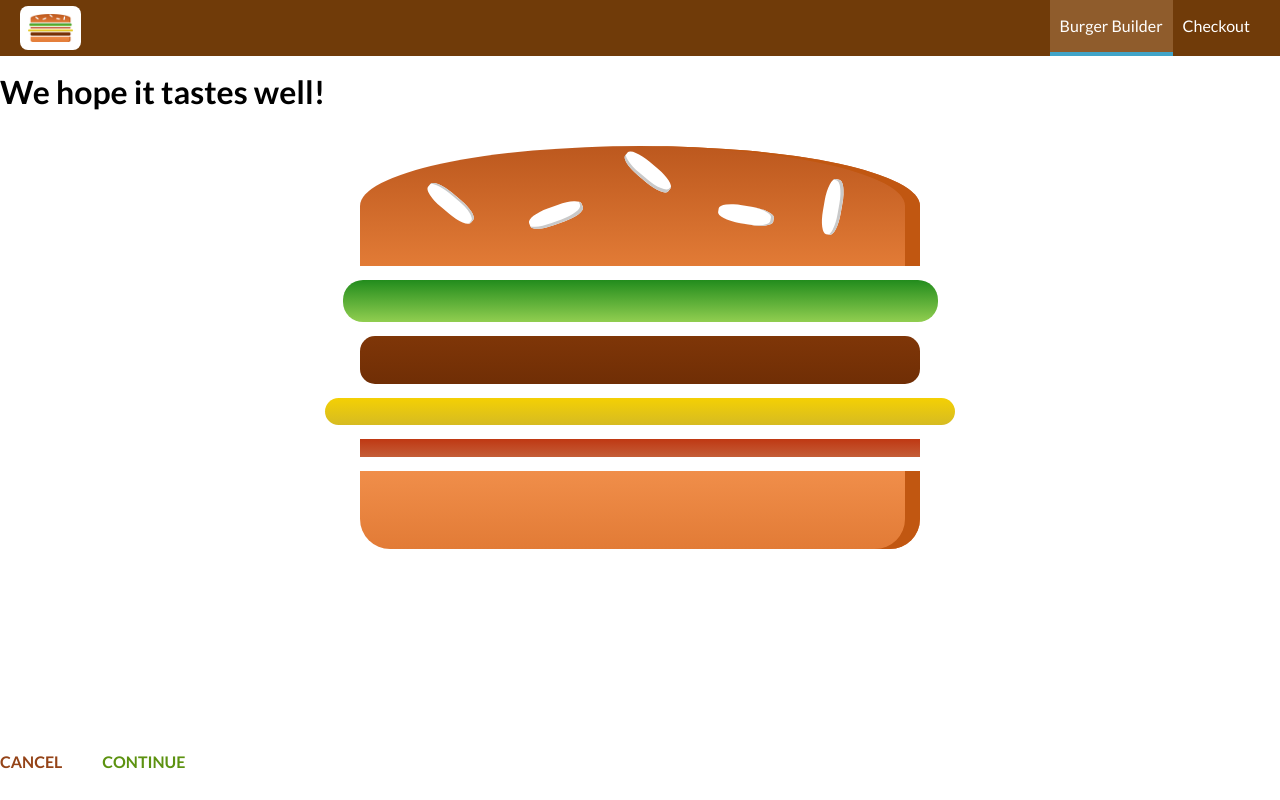
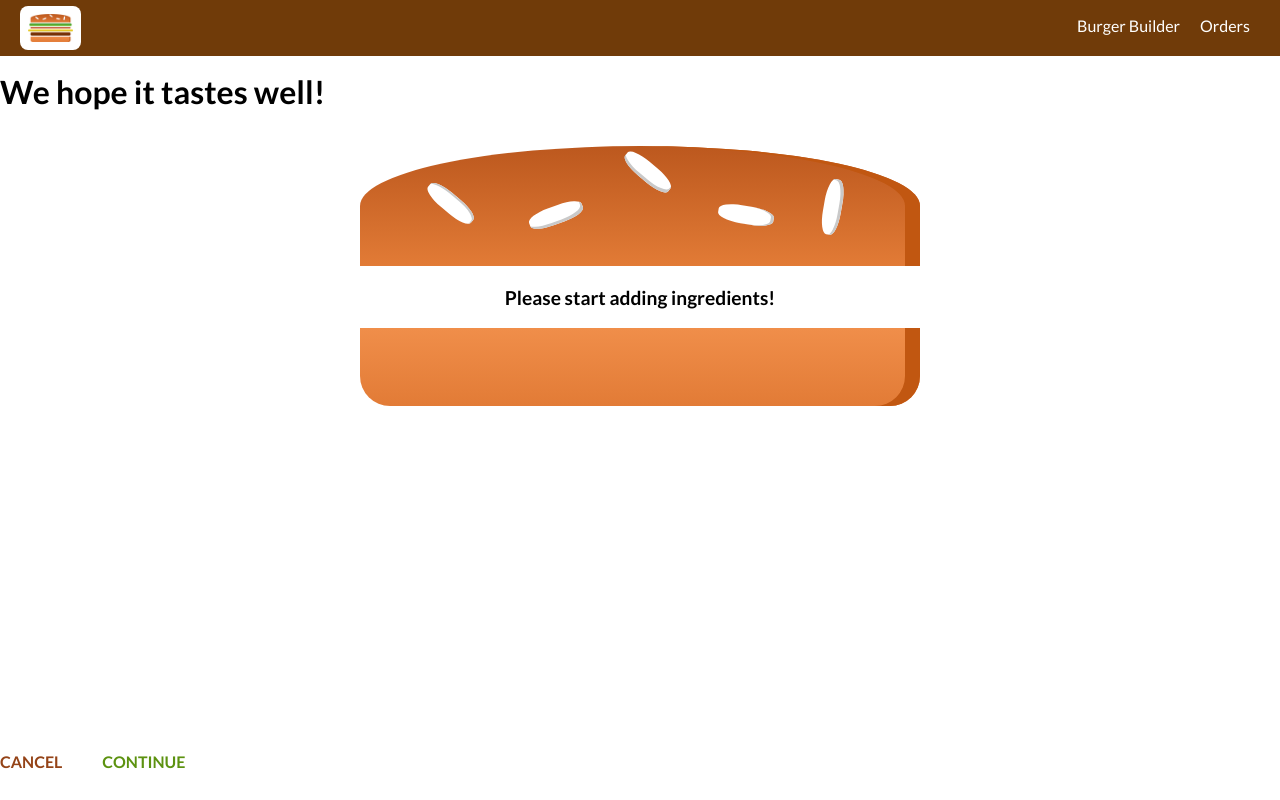
Before and after one commit to zihaow/burger, a React app: page /checkout in a window 1280 px wide. Built offline with nearby package versions, Linux system fonts and the light colour scheme.

Commit message:
Created Orders Page

```diff
--- a/src/App.js
+++ b/src/App.js
@@ -3,6 +3,7 @@ import { Route, Switch } from 'react-router-dom';
 import Layout from './hoc/Layout/Layout';
 import BurgerBuilder from './containers/BurgerBuilder/BurgerBuilder';
 import Checkout from './containers/Checkout/Checkout';
+import Orders from './containers/Orders/Orders';
 
 class App extends Component {
   render() {
@@ -11,6 +12,7 @@ class App extends Component {
         <Layout>
         	<Switch>
 	        	<Route path="/checkout" component={Checkout} />
+            <Route path="/orders" component={Orders} />
 	        	<Route path="/" exact component={BurgerBuilder} />
         	</Switch>
         </Layout>
--- a/src/components/Burger/Burger.js
+++ b/src/components/Burger/Burger.js
@@ -4,7 +4,6 @@ import classes from './Burger.css';
 import BurgerIngredient from './BurgerIngredient/BurgerIngredient';
 
 const burger = (props) => {
-
 	let transformIngredients = Object.keys(props.ingredients)
 		.map(ingredientKey => {
 			return [...Array(props.ingredients[ingredientKey])].map((_, i) => {
--- a/src/components/Navigation/NavigationItems/NavigationItem/NavigationItem.js
+++ b/src/components/Navigation/NavigationItems/NavigationItem/NavigationItem.js
@@ -1,13 +1,16 @@
 import React from 'react';
-
+import { NavLink } from 'react-router-dom';
 import classes from './NavigationItem.css';
 
 
 const navigationItem = (props) => (
 	<li className={classes.NavigationItem}>
-		<a href={props.link}
-		   className={props.active ? classes.active : null}>{props.children}
-		</a>
+		<NavLink
+			to={props.link}
+			exact={props.exact}
+			activeClassName={classes.active}
+			>{props.children}
+		</NavLink>
 	</li>
 );
 
--- a/src/components/Navigation/NavigationItems/NavigationItems.js
+++ b/src/components/Navigation/NavigationItems/NavigationItems.js
@@ -5,8 +5,8 @@ import NavigationItem from './NavigationItem/NavigationItem';
 
 const navigationItems = () => (
 	<ul className={classes.NavigationItems}>
-		<NavigationItem link="/" active>Burger Builder</NavigationItem>
-		<NavigationItem link="/">Checkout</NavigationItem>
+		<NavigationItem link="/" exact>Burger Builder</NavigationItem>
+		<NavigationItem link="/orders">Orders</NavigationItem>
 	</ul>
 );
 
--- a/src/containers/BurgerBuilder/BurgerBuilder.js
+++ b/src/containers/BurgerBuilder/BurgerBuilder.js
@@ -90,25 +90,16 @@ class BurgerBuilder extends Component {
 
 	purchaseContinueHandler = () => {
 		// alert("Continue Order");
-		//this.setState({ loading: true });
-		//const order = {
-		//	ingredients: this.state.ingredients,
-		//	price: this.state.totalPrice,
-		//	customer: {
-		//		name: 'Zihao',
-		//		address: {
-		//				street: 'Guicheng',
-		//			zipCode: '528000',
-		//			country: 'China'
-		//		},
-		//		email: 'test@test.com'
-		//	},
-		//	deliveryMethod: 'fatest'
-		//}
-		//axios.post('/orders.json', order)
-		//	.then(response => { this.setState({ loading: false, purchasing: false })})
-		//	.catch(error => this.setState({ loading: false, purchasing: false }));
-		this.props.history.push('/checkout');
+		const queryParams = [];
+		for (let i in this.state.ingredients) {
+			queryParams.push(encodeURIComponent(i) + '=' + encodeURIComponent(this.state.ingredients[i]));
+		}
+		queryParams.push('price=' + this.state.totalPrice);
+		const queryString = queryParams.join('&');
+		this.props.history.push({
+			pathname: '/checkout',
+			search: '?' + queryString
+		});
 	}
 
 	escFunction = (event) => {
--- a/src/containers/Checkout/Checkout.js
+++ b/src/containers/Checkout/Checkout.js
@@ -1,15 +1,26 @@
 import React, { Component } from 'react';
-
+import { Route } from 'react-router-dom';
 import CheckoutSummary from '../../components/Order/CheckoutSummary/CheckoutSummary';
+import ContactData from './ContactData/ContactData';
 
 class Checkout extends Component {
 	state = {
-		ingredients: {
-			salad: 1,
-			meat: 1,
-			cheese: 1,
-			bacon: 1
+		ingredients: null,
+		price: 0
+	}
+
+	componentWillMount() {
+		const query = new URLSearchParams(this.props.location.search);
+		const ingredients = {};
+		let price = 0;
+		for (let param of query.entries()) {
+			if (param[0] === 'price') {
+				price = param[1];
+			} else {
+				ingredients[param[0]] = +param[1];
+			}
 		}
+		this.setState({ingredients: ingredients, totalPrice: price });
 	}
 
 	checkoutCancelledHanlder = () => {
@@ -17,7 +28,7 @@ class Checkout extends Component {
 	}
 
 	checkoutContinuedHanlder = () => {
-		this.props.history.replace('/checkout/contact-date');
+		this.props.history.replace('/checkout/contact-data');
 	}
 
 	render() {
@@ -25,7 +36,10 @@ class Checkout extends Component {
 			<div>
 				<CheckoutSummary ingredients={this.state.ingredients}
 								 checkoutCancelled={this.checkoutCancelledHanlder}
-								 checkoutContinued={this.checkoutContinuedHanlder}/>
+								 checkoutContinued={this.checkoutContinuedHanlder} />
+				<Route path={this.props.match.path + '/contact-data'}
+					   render={(props) => (<ContactData ingredients={this.state.ingredients} price={this.state.totalPrice} {...props} />)}
+				/>
 			</div>
 		);
 	}
```
